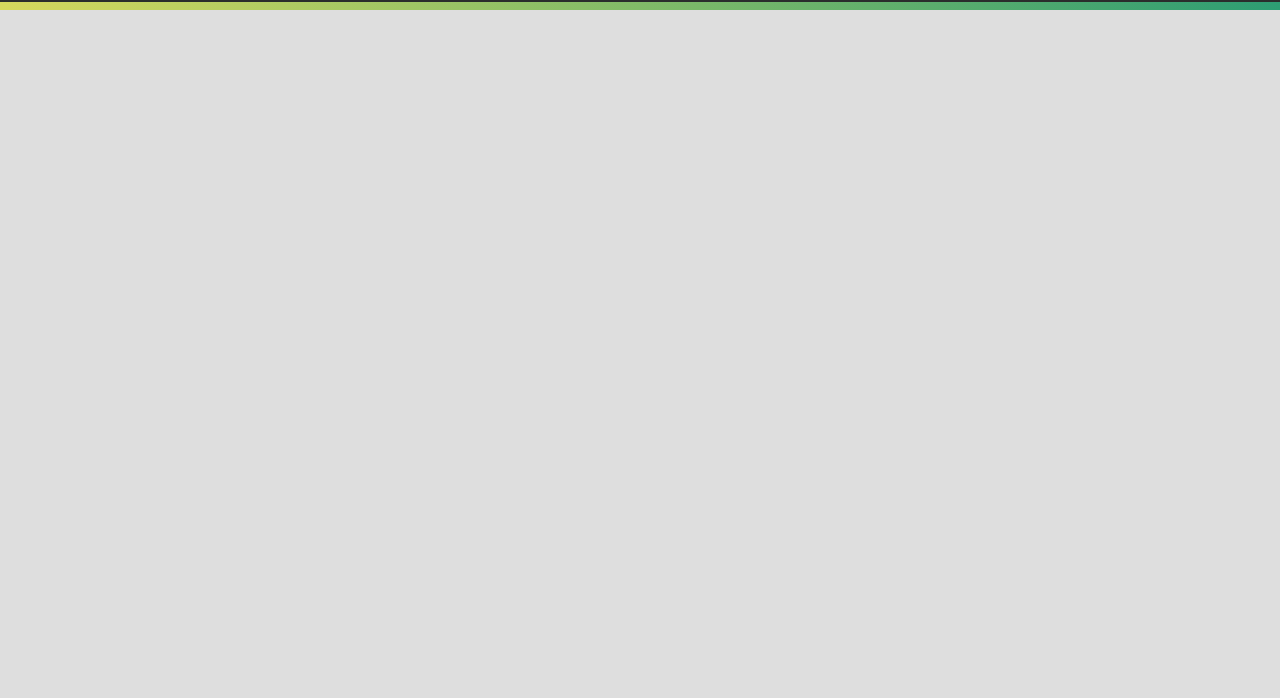
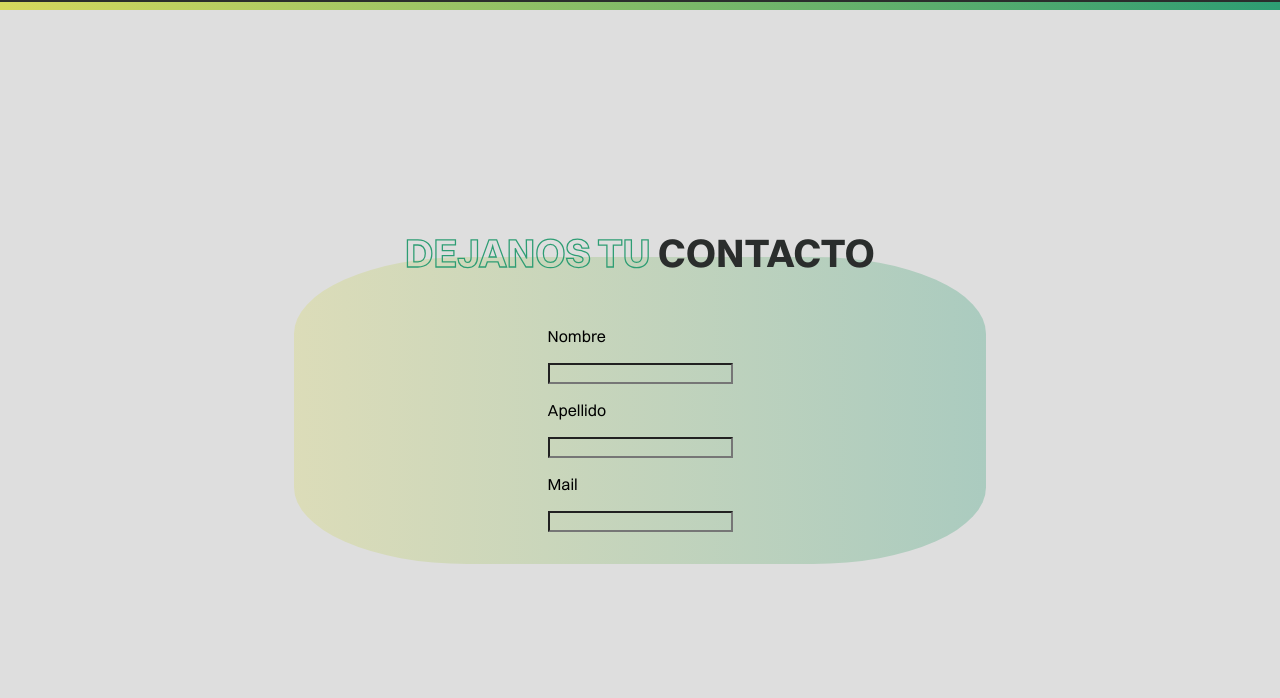
Before and after one commit to emmalombar/JUGO, a plain HTML site: page index.html in a window 1280 px wide. Both pictures are taken after a click on the item "CONTACTO". Shown: the part 102-800 px from the top of the page. Drawn offline with Linux system fonts and the light colour scheme.

Commit message:
Add files via upload

```diff
--- a/estilo.css
+++ b/estilo.css
@@ -265,16 +265,63 @@ header::after {
 
 /*--------------------------------------------------*/
 #contacto-section {
-  position: relative;
   box-sizing: border-box;
   width: auto;
   padding: 9vh 7vw;
   background-color: transparent;
-  display: flex;
+
+  display: none;
   flex-direction: column;
   flex-wrap: nowrap;
   justify-content: center;
-  top: 70vh;
+  align-items: center;
+}
+
+.formulario {
+  background: linear-gradient(90deg, #d6d85d4a, #2d9d744a);
+  display: flex;
+
+  flex-direction: column;
+  justify-content: center;
+  align-items: center;
+  width: 50vw;
+  border-radius: 25%;
+
+  padding: 2vh 2vw;
+
+  h2 {
+    text-align: center;
+    position: relative;
+    top: -17%;
+
+    margin: 0px;
+  }
+}
+
+.vacio {
+  color: transparent;
+  -webkit-text-stroke: 0.1vw #2d9d73;
+}
+
+form {
+  display: flex;
+  flex-direction: column;
+  gap: 2vh;
+}
+
+.allenar {
+  display: flex;
+  flex-direction: column;
+  gap: 2vh;
+}
+
+label {
+  font-family: Switzer-Regular;
+  font-size: 2vh;
+}
+
+input {
+  background-color: transparent;
 }
 
 /*--------------------------------------------------*/
--- a/index.html
+++ b/index.html
@@ -41,6 +41,7 @@
             </h1>
           </div>
         </div>
+
       </div>
 
       <div class="contents" id="proyecto-section">
@@ -166,6 +167,26 @@
           </div>
         </div>
       </div>
+
+      <div class="contents" id="contacto-section">
+        <div class="formulario animado-img">
+
+          <h2><span class="vacio">DEJANOS TU</span> CONTACTO</h2>
+        <form id="form">
+          <div class="allenar">
+            <label for="nombre">Nombre</label>
+            <input type="text" name="nombre" id="nombre" required="true" />
+          </div>
+          <div class="allenar">
+            <label for="apellido">Apellido</label>
+            <input type="text" name="apellido" id="apellido" required="true" />
+          </div>
+          <div class="allenar">
+            <label for="mail">Mail</label>
+            <input type="text" name="mail" id="mail" required="true" />
+          </div>
+        </div>
+      </div>
     </div>
 
     <footer>
```
